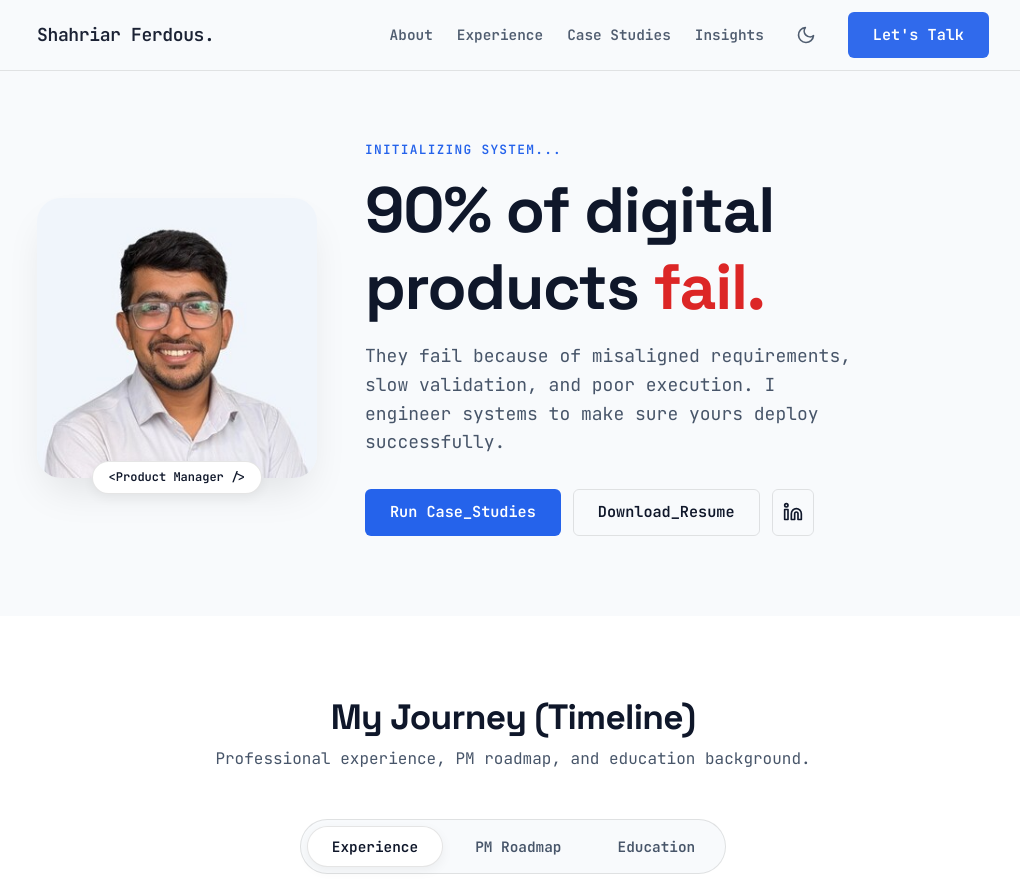
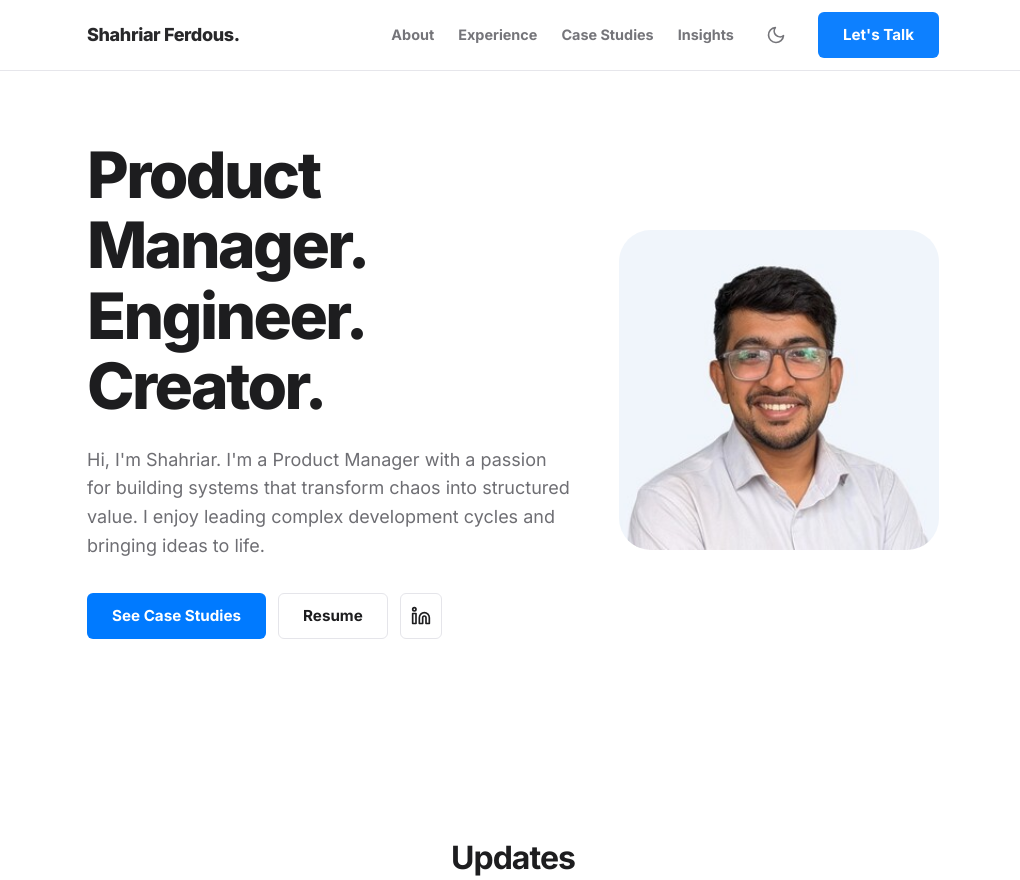
Before and after one commit to SFOcean/master-site-v1.0, a plain HTML site: page index.html in a window 1280 px wide. Shown: the top 880 px of the page, without its empty margins (127-1147 px from the left). Drawn offline with Linux system fonts and the light colour scheme.

Commit message:
feat: Redesigned minimalist aesthetics inspired by omareletr reference (v1.7.0)

```diff
--- a/css/style.css
+++ b/css/style.css
@@ -2,48 +2,45 @@
    VARIABLES & DESIGN SYSTEM
    ========================================= */
 :root {
-    /* Light Theme (Default) */
-    --bg-primary: #f8fafc;
+    /* Light Theme (Minimal) */
+    --bg-primary: #ffffff;
     --bg-secondary: #ffffff;
     --bg-card: #ffffff;
 
-    --text-primary: #0f172a;
-    --text-secondary: #475569;
-    --text-muted: #94a3b8;
+    --text-primary: #1D1D1F;
+    --text-secondary: #6E6E73;
+    --text-muted: #A1A1A6;
 
-    --accent: #2563eb;
-    --accent-hover: #1d4ed8;
-    --danger: #dc2626;
+    --accent: #007AFF;
+    --accent-hover: #005bb5;
+    --danger: #FF3B30;
 
-    --border-color: rgba(0, 0, 0, 0.1);
+    --border-color: #E5E5EA;
 
     /* Typography */
-    --font-mono: 'JetBrains Mono', monospace;
-    --font-sans: 'Space Grotesk', system-ui, sans-serif;
+    --font-sans: 'Inter', -apple-system, BlinkMacSystemFont, "Segoe UI", Roboto, sans-serif;
+    --font-mono: var(--font-sans);
 
     /* Spacing */
-    --container-max: 1000px;
-    --section-pad: 80px 0;
-    /* Compact down from 100px */
+    --container-max: 900px;
+    --section-pad: 120px 0;
 }
 
 [data-theme="dark"] {
-    /* Dark Theme */
-    --bg-primary: #0a0a0a;
-    --bg-secondary: #0f1115;
-    /* Slightly cooler dark for tech vibe */
-    --bg-card: #16181d;
+    /* Dark Theme (Minimal) */
+    --bg-primary: #000000;
+    --bg-secondary: #000000;
+    --bg-card: #000000;
 
-    --text-primary: #f8fafc;
-    --text-secondary: #94a3b8;
-    --text-muted: #64748b;
+    --text-primary: #F5F5F7;
+    --text-secondary: #86868B;
+    --text-muted: #6E6E73;
 
-    --accent: #3b82f6;
-    --accent-hover: #60a5fa;
-    --danger: #ef4444;
+    --accent: #0A84FF;
+    --accent-hover: #5E5CE6;
+    --danger: #FF453A;
 
-    --border-color: rgba(255, 255, 255, 0.08);
-    /* Slightly more visible border */
+    --border-color: #333336;
 }
 
 /* =========================================
@@ -246,47 +243,29 @@ a {
 }
 
 .hero-image-wrapper {
-    flex: 0 0 280px;
-    position: relative;
+    flex: 0 0 320px;
 }
 
 .profile-img {
     width: 100%;
     height: auto;
-    border-radius: 24px;
-    box-shadow: 0 20px 40px -10px rgba(0, 0, 0, 0.1);
+    border-radius: 32px;
     display: block;
-}
-
-.hero-badges {
-    position: absolute;
-    bottom: -16px;
-    left: -16px;
-    right: -16px;
-    display: flex;
-    flex-direction: column;
-    gap: 8px;
-    align-items: center;
-}
-
-.badge {
-    background: var(--bg-secondary);
-    color: var(--text-primary);
-    padding: 6px 16px;
-    border-radius: 100px;
-    font-size: 0.75rem;
-    font-weight: 600;
-    border: 1px solid var(--border-color);
-    box-shadow: 0 4px 12px rgba(0, 0, 0, 0.05);
+    object-fit: cover;
 }
 
 .hero-content {
     flex: 1;
 }
 
+
+
 .hero-title {
-    font-size: clamp(2.5rem, 5vw, 4rem);
-    margin-bottom: 16px;
+    font-size: clamp(3rem, 5vw, 4.5rem);
+    margin-bottom: 24px;
+    font-weight: 800;
+    line-height: 1.1;
+    letter-spacing: -0.04em;
 }
 
 .hero-title .highlight {
@@ -305,22 +284,34 @@ a {
     gap: 12px;
 }
 
+/* Minimal Header Utils */
+.minimal-header {
+    margin-bottom: 40px;
+}
+
+.minimal-header h2 {
+    font-size: 2rem;
+    font-weight: 700;
+    letter-spacing: -0.03em;
+}
+
 /* Anatomy Section */
 .anatomy {
     padding: var(--section-pad);
-    background-color: var(--bg-secondary);
+    background-color: var(--bg-primary);
 }
 
 .anatomy-grid {
     display: grid;
     grid-template-columns: repeat(auto-fit, minmax(280px, 1fr));
     gap: 24px;
-    /* More compact */
 }
 
 .anatomy-card {
-    background-color: var(--bg-card);
-    padding: 32px 24px;
+    background-color: transparent;
+    padding: 0;
+    border: none;
+    border-radius: 0;
     border-radius: 8px;
     border: 1px solid var(--border-color);
     transition: transform 0.2s, border-color 0.2s;
@@ -390,10 +381,8 @@ a {
 }
 
 .tab-btn.active {
-    background-color: var(--bg-secondary);
-    color: var(--text-primary);
-    box-shadow: 0 4px 12px rgba(0, 0, 0, 0.05);
-    border: 1px solid var(--border-color);
+    background-color: var(--text-primary);
+    color: var(--bg-primary);
 }
 
 .timeline-container {
@@ -472,16 +461,16 @@ a {
 }
 
 .project-card {
-    background-color: var(--bg-secondary);
-    border-radius: 12px;
-    padding: 32px;
+    background-color: transparent;
+    padding: 0;
     transition: transform 0.3s ease;
-    border: 1px solid rgba(255, 255, 255, 0.05);
+    border: none;
+    padding-bottom: 24px;
+    border-bottom: 1px solid var(--border-color);
 }
 
 .project-card:hover {
-    transform: translateY(-5px);
-    border-color: rgba(255, 255, 255, 0.1);
+    transform: translateX(5px);
 }
 
 .project-meta {
--- a/index.html
+++ b/index.html
@@ -7,12 +7,10 @@
     <title>Shahriar Ferdous | Product Manager</title>
     <!-- CSS -->
     <link rel="stylesheet" href="css/style.css">
-    <!-- Google Fonts: Space Grotesk & JetBrains Mono -->
+    <!-- Google Fonts: Inter -->
     <link rel="preconnect" href="https://fonts.googleapis.com">
     <link rel="preconnect" href="https://fonts.gstatic.com" crossorigin>
-    <link
-        href="https://fonts.googleapis.com/css2?family=JetBrains+Mono:wght@400;600&family=Space+Grotesk:wght@500;700&display=swap"
-        rel="stylesheet">
+    <link href="https://fonts.googleapis.com/css2?family=Inter:wght@300;400;500;700;800&display=swap" rel="stylesheet">
 </head>
 
 <body>
@@ -57,23 +55,21 @@
         <section class="hero" id="home">
             <div class="container">
                 <div class="hero-layout">
-                    <!-- Left: Profile -->
-                    <div class="hero-image-wrapper">
-                        <img src="assets/profile.jpg" alt="Shahriar Ferdous - Product Manager" class="profile-img">
-                        <div class="hero-badges">
-                            <span class="badge">&lt;Product Manager /&gt;</span>
-                        </div>
-                    </div>
-
-                    <!-- Right: Content -->
+                    <!-- Left: Content -->
                     <div class="hero-content">
-                        <p class="eyebrow">Initializing system...</p>
-                        <h1 class="hero-title">90% of digital products <span class="highlight">fail.</span></h1>
-                        <p class="hero-subtitle">They fail because of misaligned requirements, slow validation, and poor
-                            execution. I engineer systems to make sure yours deploy successfully.</p>
+                        <h1 class="hero-title">
+                            Product Manager.<br>
+                            Engineer.<br>
+                            Creator.
+                        </h1>
+                        <p class="hero-subtitle">
+                            Hi, I'm Shahriar. I'm a Product Manager with a passion for building systems that transform
+                            chaos into structured value. I enjoy leading complex development cycles and bringing ideas
+                            to life.
+                        </p>
                         <div class="hero-actions">
-                            <a href="#projects" class="btn btn-primary">Run Case_Studies</a>
-                            <a href="#" class="btn btn-secondary">Download_Resume</a>
+                            <a href="#projects" class="btn btn-primary">See Case Studies</a>
+                            <a href="#" class="btn btn-secondary">Resume</a>
                             <a href="https://www.linkedin.com/in/shahriar-ferdous/?skipRedirect=true" target="_blank"
                                 class="btn btn-icon" aria-label="LinkedIn" title="LinkedIn">
                                 <svg xmlns="http://www.w3.org/2000/svg" width="20" height="20" viewBox="0 0 24 24"
@@ -88,6 +84,11 @@
                             </a>
                         </div>
                     </div>
+
+                    <!-- Right: Profile -->
+                    <div class="hero-image-wrapper">
+                        <img src="assets/profile.jpg" alt="Shahriar Ferdous" class="profile-img">
+                    </div>
                 </div>
             </div>
         </section>
@@ -95,9 +96,8 @@
         <!-- Experience Roadmap -->
         <section class="roadmap" id="roadmap">
             <div class="container">
-                <div class="section-header">
-                    <h2>My Journey <span class="highlight">(Timeline)</span></h2>
-                    <p>Professional experience, PM roadmap, and education background.</p>
+                <div class="section-header minimal-header">
+                    <h2>Updates</h2>
                 </div>
 
                 <div class="tabs-slider">
@@ -115,9 +115,8 @@
         <!-- Projects Section (Dynamic) -->
         <section class="projects" id="projects">
             <div class="container">
-                <div class="section-header">
-                    <h2>Proof of Execution</h2>
-                    <p>Case studies of transforming chaos into value.</p>
+                <div class="section-header minimal-header">
+                    <h2>Selected Work</h2>
                 </div>
                 <div class="projects-grid" id="projects-container">
                     <!-- Projects will be injected here by app.js -->
```
Also changed, not shown: case-studies.html (+2 -4 lines), project-details.html (+2 -4 lines).
